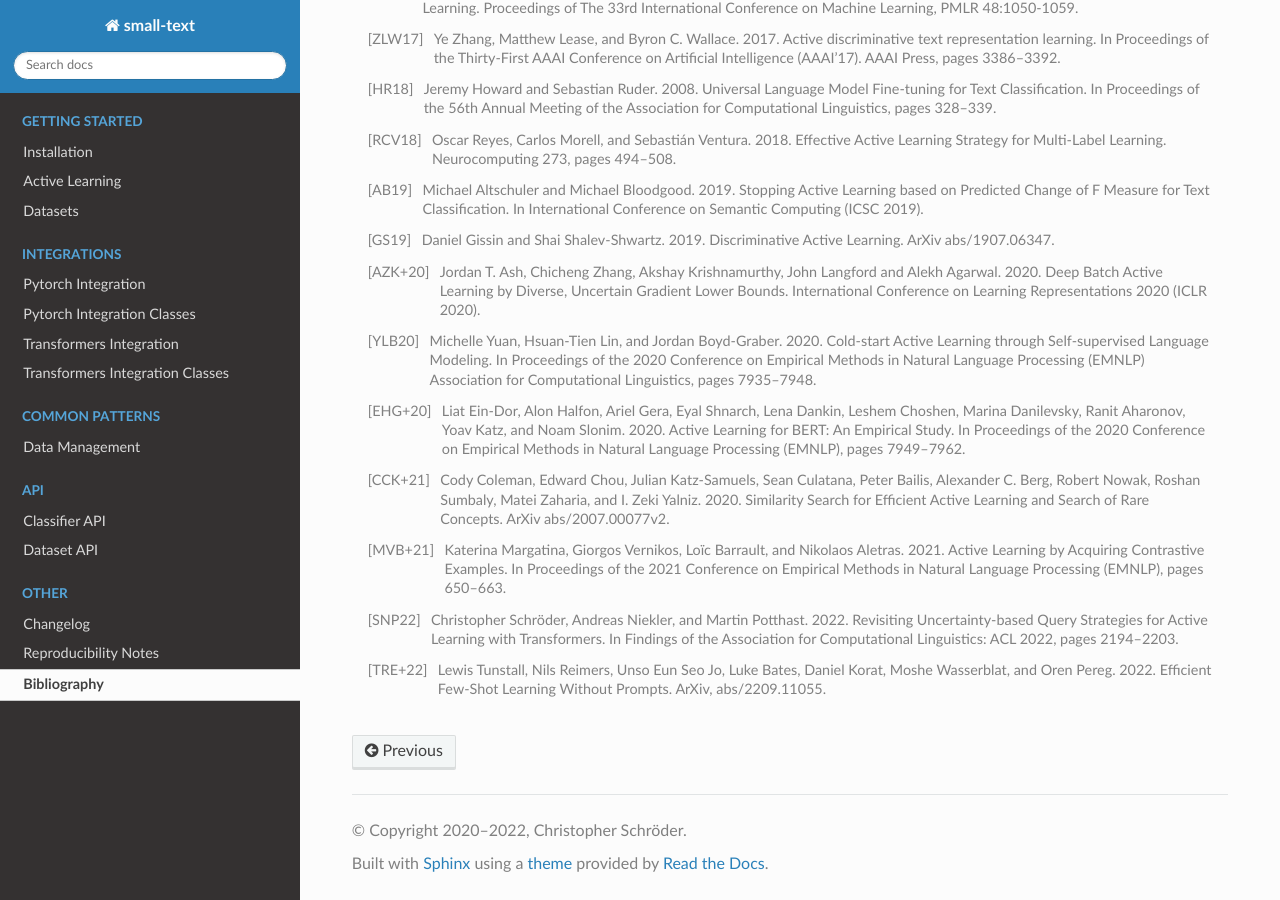
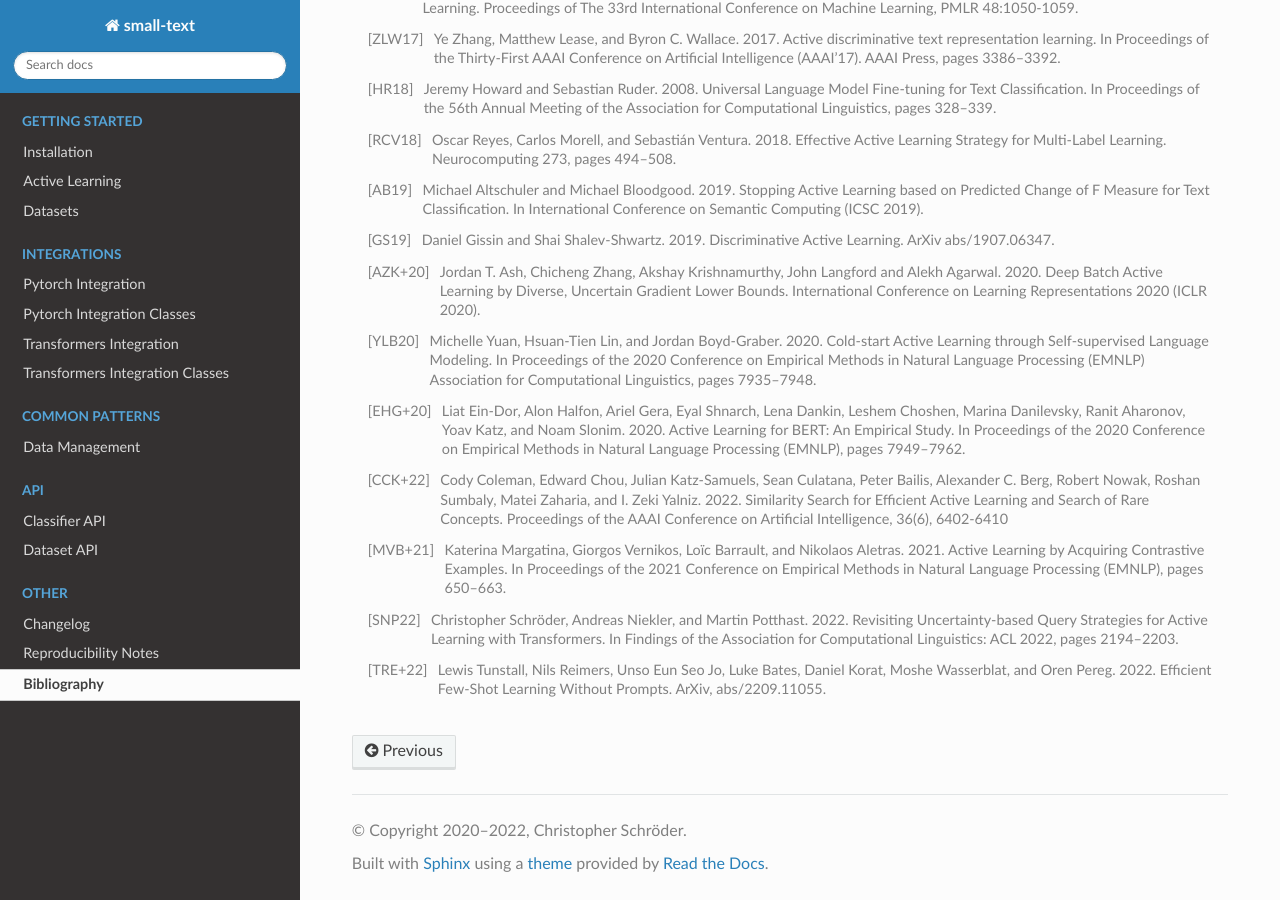
Before and after one commit to webis-de/small-text, a Sphinx documentation site: the page built from docs/bibliography.rst, in a window 1280 px wide and 900 px high, scrolled down 603 px. Built offline with Sphinx 7.4.7 and the Read the Docs theme 2.0.0, drawn with Linux system fonts in a browser that asks for light colours; pages that are not in the unit, such as notebooks, are missing from menus; the version number could not be read and is left out.

Commit message:
Update SEALS paper reference
Signed-off-by: Christopher Schröder <chschroeder@users.noreply.github.com>

```diff
--- a/docs/bibliography.rst
+++ b/docs/bibliography.rst
@@ -77,9 +77,9 @@ Bibliography
    Active Learning for BERT: An Empirical Study.
    In Proceedings of the 2020 Conference on Empirical Methods in Natural Language Processing (EMNLP), pages 7949–7962.
 
-.. [CCK+21] Cody Coleman, Edward Chou, Julian Katz-Samuels, Sean Culatana, Peter Bailis, Alexander C. Berg, Robert Nowak, Roshan Sumbaly, Matei Zaharia, and I. Zeki Yalniz. 2020.
+.. [CCK+22] Cody Coleman, Edward Chou, Julian Katz-Samuels, Sean Culatana, Peter Bailis, Alexander C. Berg, Robert Nowak, Roshan Sumbaly, Matei Zaharia, and I. Zeki Yalniz. 2022.
    Similarity Search for Efficient Active Learning and Search of Rare Concepts.
-   ArXiv abs/2007.00077v2.
+   Proceedings of the AAAI Conference on Artificial Intelligence, 36(6), 6402-6410
 
 .. [MVB+21] Katerina Margatina, Giorgos Vernikos, Loïc Barrault, and Nikolaos Aletras. 2021.
    Active Learning by Acquiring Contrastive Examples.
```
Also changed, not shown: 1 other file.
